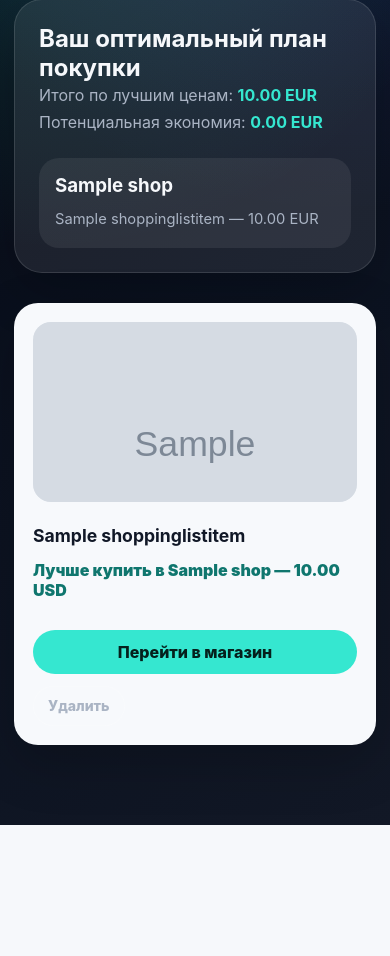
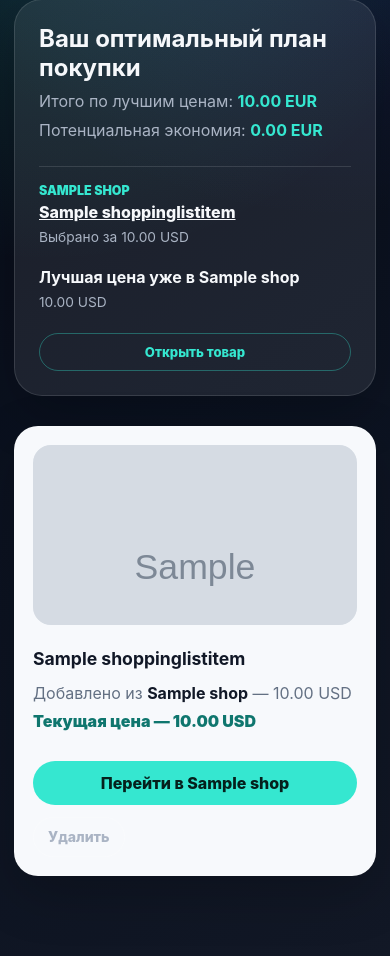
Before and after one commit to SRZ1987/django-parser, a Django app: page /my-list/ in a window 390 px wide. Shown: the part 313-1269 px from the top of the page. Before the commit the page ends 1138 px from the top, so only its background shows below. Run offline with Django 5.2, Linux system fonts and the light colour scheme; a user stored in the database is signed in; tables that the repository leaves empty hold one stand-in row (values such as "Sample post"); grey boxes marked "Sample" are stand-in pictures.

Commit message:
Improve shopping list purchase plan

```diff
--- a/main/static/main/css/style.css
+++ b/main/static/main/css/style.css
@@ -1245,9 +1245,7 @@ select {
 }
 
 .purchase-plan h2,
-.purchase-plan p,
-.shop-plan-card h3,
-.shop-plan-card p {
+.purchase-plan p {
     margin: 0;
 }
 
@@ -1260,23 +1258,98 @@ select {
     color: var(--accent);
 }
 
-.shop-plan-grid {
-    display: grid;
-    grid-template-columns: repeat(3, minmax(0, 1fr));
-    gap: 14px;
-}
-
-.shop-plan-card {
-    padding: 16px;
-    display: grid;
-    gap: 10px;
-    border-radius: 20px;
-    background: rgba(255, 255, 255, 0.07);
-}
-
-.shop-plan-card p {
-    color: var(--muted);
-    font-size: 0.92rem;
+.purchase-plan-summary {
+    display: grid;
+    gap: 2px;
+}
+
+.purchase-plan-summary h2 {
+    margin-bottom: 4px;
+}
+
+.purchase-plan-list {
+    display: grid;
+    border-top: 1px solid rgba(255, 255, 255, 0.12);
+}
+
+.purchase-plan-row {
+    padding: 16px 0;
+    display: grid;
+    grid-template-columns: minmax(230px, 1.15fr) minmax(250px, 1fr) auto;
+    align-items: center;
+    gap: 20px;
+    border-bottom: 1px solid rgba(255, 255, 255, 0.1);
+}
+
+.purchase-plan-row:last-child {
+    padding-bottom: 0;
+    border-bottom: 0;
+}
+
+.plan-source,
+.plan-result {
+    min-width: 0;
+    display: grid;
+    gap: 4px;
+}
+
+.plan-store {
+    color: var(--accent);
+    font-size: 0.78rem;
+    font-weight: 900;
+    text-transform: uppercase;
+}
+
+.plan-source a {
+    color: var(--text);
+    font-weight: 800;
+    line-height: 1.35;
+    overflow-wrap: anywhere;
+}
+
+.plan-source span:last-child,
+.plan-result span {
+    color: var(--muted);
+    font-size: 0.86rem;
+    line-height: 1.45;
+}
+
+.plan-result strong {
+    color: var(--text);
+    line-height: 1.35;
+}
+
+.plan-row-actions,
+.plan-row-actions form {
+    margin: 0;
+    display: flex;
+    align-items: center;
+    gap: 8px;
+}
+
+.plan-link,
+.plan-replace-button {
+    min-height: 38px;
+    padding: 0 13px;
+    display: inline-flex;
+    align-items: center;
+    justify-content: center;
+    border: 1px solid rgba(53, 231, 208, 0.35);
+    border-radius: 999px;
+    color: var(--accent);
+    background: transparent;
+    font: inherit;
+    font-size: 0.82rem;
+    font-weight: 800;
+    text-decoration: none;
+    white-space: nowrap;
+    cursor: pointer;
+}
+
+.plan-replace-button {
+    color: #05201c;
+    border-color: var(--accent);
+    background: var(--accent);
 }
 
 .list-items {
@@ -1307,6 +1380,15 @@ select {
     overflow-wrap: anywhere;
 }
 
+.source-offer-line {
+    margin: 0 0 8px;
+    color: var(--card-muted);
+}
+
+.source-offer-line strong {
+    color: #111827;
+}
+
 .recommendation {
     margin: 0 0 8px;
     color: #0f766e;
@@ -1338,6 +1420,13 @@ select {
     align-items: flex-end;
     justify-content: space-between;
     gap: 12px;
+}
+
+.list-item-primary-actions {
+    display: flex;
+    align-items: flex-end;
+    flex-direction: column;
+    gap: 8px;
 }
 
 .pagination {
@@ -1450,6 +1539,14 @@ select {
 
     .catalog-grid {
         grid-template-columns: repeat(3, minmax(0, 1fr));
+    }
+
+    .purchase-plan-row {
+        grid-template-columns: repeat(2, minmax(0, 1fr));
+    }
+
+    .plan-row-actions {
+        grid-column: 1 / -1;
     }
 }
 
@@ -1596,12 +1693,28 @@ select {
         height: 210px;
     }
 
-    .shop-plan-grid,
+    .purchase-plan-row,
     .list-item-card {
         grid-template-columns: 1fr;
     }
 
+    .plan-row-actions {
+        grid-column: auto;
+        align-items: stretch;
+        flex-direction: column;
+    }
+
+    .plan-row-actions form,
+    .plan-link,
+    .plan-replace-button {
+        width: 100%;
+    }
+
     .list-item-actions {
+        align-items: stretch;
+    }
+
+    .list-item-primary-actions {
         align-items: stretch;
     }
 }
--- a/main/templates/main/base.html
+++ b/main/templates/main/base.html
@@ -5,7 +5,7 @@
     <meta charset="utf-8">
     <meta name="viewport" content="width=device-width, initial-scale=1">
     <title>{% block title %}Price Compare{% endblock %}</title>
-    <link rel="stylesheet" href="{% static 'main/css/style.css' %}?v=5">
+    <link rel="stylesheet" href="{% static 'main/css/style.css' %}?v=6">
     <link rel="stylesheet" href="{% static 'main/css/barcode-scanner.css' %}?v=1">
     <script src="{% static 'main/js/menu.js' %}?v=1" defer></script>
     <script src="{% static 'main/js/search-suggestions.js' %}?v=2" defer></script>
--- a/main/templates/main/shopping_list.html
+++ b/main/templates/main/shopping_list.html
@@ -12,19 +12,54 @@
 
     {% if plan.rows %}
         <section class="purchase-plan">
-            <div>
+            <div class="purchase-plan-summary">
                 <h2>Ваш оптимальный план покупки</h2>
                 <p>Итого по лучшим ценам: <strong>{{ plan.total_best_cost }} EUR</strong></p>
                 <p>Потенциальная экономия: <strong>{{ plan.potential_saving }} EUR</strong></p>
             </div>
-            <div class="shop-plan-grid">
-                {% for shop, rows in plan.grouped_by_shop.items %}
-                    <article class="shop-plan-card">
-                        <h3>{{ shop.name }}</h3>
-                        {% for row in rows %}
-                            <p>{{ row.item.name }} — {{ row.best_price }} EUR</p>
-                        {% endfor %}
+            <div class="purchase-plan-list" role="list">
+                {% for row in plan.rows %}
+                    {% with item=row.item offer=row.best_offer source=row.item.source_offer %}
+                    <article class="purchase-plan-row" role="listitem">
+                        <div class="plan-source">
+                            <span class="plan-store">{{ source.shop.name }}</span>
+                            <a href="{% url 'offer_detail' source.pk %}">{{ item.name }}</a>
+                            {% if row.source_price %}
+                                <span>Выбрано за {{ row.source_price }} {{ source.currency }}</span>
+                            {% else %}
+                                <span>Цена выбранного товара не указана</span>
+                            {% endif %}
+                        </div>
+
+                        <div class="plan-result">
+                            {% if offer and row.potential_saving %}
+                                <strong>В {{ offer.shop.name }} дешевле на {{ row.potential_saving }} {{ offer.currency }}</strong>
+                                <span>{{ offer.original_name }} — {{ row.best_price }} {{ offer.currency }}</span>
+                            {% elif offer %}
+                                <strong>Лучшая цена уже в {{ source.shop.name }}</strong>
+                                <span>{{ row.best_price }} {{ offer.currency }}</span>
+                            {% else %}
+                                <strong>Нет доступных предложений</strong>
+                            {% endif %}
+                        </div>
+
+                        {% if offer %}
+                            <div class="plan-row-actions">
+                                {% if offer.product_url %}
+                                    <a class="plan-link" href="{{ offer.product_url }}" target="_blank" rel="noopener noreferrer">Открыть товар</a>
+                                {% else %}
+                                    <a class="plan-link" href="{% url 'offer_detail' offer.pk %}">Открыть товар</a>
+                                {% endif %}
+                                {% if row.potential_saving %}
+                                    <form method="post" action="{% url 'replace_with_best_offer' item.pk %}">
+                                        {% csrf_token %}
+                                        <button class="plan-replace-button" type="submit">Заменить</button>
+                                    </form>
+                                {% endif %}
+                            </div>
+                        {% endif %}
                     </article>
+                    {% endwith %}
                 {% endfor %}
             </div>
         </section>
@@ -43,12 +78,18 @@
 
                         <div class="list-item-main">
                             <h2>{{ item.name }}</h2>
+                            <p class="source-offer-line">
+                                Добавлено из <strong>{{ item.source_offer.shop.name }}</strong>
+                                {% if row.source_price %} — {{ row.source_price }} {{ item.source_offer.currency }}{% endif %}
+                            </p>
                             {% if offer %}
-                                <p class="recommendation">Лучше купить в {{ offer.shop.name }} — {{ row.best_price }} {{ offer.currency }}</p>
                                 {% if row.potential_saving %}
-                                    <p class="saving-line">Можно сэкономить по сравнению с выбранным товаром: {{ row.potential_saving }} {{ offer.currency }}</p>
+                                    <p class="recommendation">Лучше купить в {{ offer.shop.name }} — {{ row.best_price }} {{ offer.currency }}</p>
+                                    <p class="saving-line">Экономия после замены: {{ row.potential_saving }} {{ offer.currency }}</p>
                                 {% elif row.other_offers %}
-                                    <p class="saving-line">Выбранное предложение уже по минимальной цене.</p>
+                                    <p class="recommendation">Выбранное предложение уже по минимальной цене.</p>
+                                {% else %}
+                                    <p class="recommendation">Текущая цена — {{ row.best_price }} {{ offer.currency }}</p>
                                 {% endif %}
                                 {% if row.other_offers %}
                                     <div class="other-offers">
@@ -64,11 +105,19 @@
                         </div>
 
                         <div class="list-item-actions">
-                            {% if offer and offer.product_url %}
-                                <a class="store-link" href="{{ offer.product_url }}" target="_blank" rel="noopener noreferrer">Перейти в магазин</a>
-                            {% elif offer %}
-                                <a class="store-link" href="{% url 'offer_detail' offer.pk %}">Открыть товар</a>
-                            {% endif %}
+                            <div class="list-item-primary-actions">
+                                {% if offer and offer.product_url %}
+                                    <a class="store-link" href="{{ offer.product_url }}" target="_blank" rel="noopener noreferrer">Перейти в {{ offer.shop.name }}</a>
+                                {% elif offer %}
+                                    <a class="store-link" href="{% url 'offer_detail' offer.pk %}">Открыть товар</a>
+                                {% endif %}
+                                {% if offer and row.potential_saving %}
+                                    <form method="post" action="{% url 'replace_with_best_offer' item.pk %}">
+                                        {% csrf_token %}
+                                        <button class="list-button" type="submit">Заменить товар</button>
+                                    </form>
+                                {% endif %}
+                            </div>
                             <form method="post" action="{% url 'remove_from_shopping_list' item.pk %}">
                                 {% csrf_token %}
                                 <button class="list-button list-button-muted" type="submit">Удалить</button>
--- a/main/urls.py
+++ b/main/urls.py
@@ -10,6 +10,7 @@ urlpatterns = [
     path('accounts/register/', views.register, name='register'),
     path('my-list/', views.shopping_list, name='shopping_list'),
     path('my-list/add/<int:offer_pk>/', views.add_to_shopping_list, name='add_to_shopping_list'),
+    path('my-list/replace/<int:item_pk>/', views.replace_with_best_offer, name='replace_with_best_offer'),
     path('my-list/remove/<int:item_pk>/', views.remove_from_shopping_list, name='remove_from_shopping_list'),
     path('search/', views.product_search_view, name='product_search'),
     path('products/', views.product_search_view, name='products'),
--- a/main/views.py
+++ b/main/views.py
@@ -7,6 +7,7 @@ from django.http import JsonResponse
 from django.shortcuts import get_object_or_404, redirect, render
 from django.urls import reverse
 from django.utils.http import url_has_allowed_host_and_scheme
+from django.views.decorators.http import require_POST
 
 from catalog.models import Category, ProductOffer, Shop
 from catalog.services.normalization import normalize_product_name, tokenize
@@ -18,7 +19,13 @@ from catalog.services.product_search import (
 )
 
 from .models import ShoppingListItem
-from .services import add_offer_to_shopping_list, build_purchase_plan, get_or_create_shopping_list
+from .services import (
+    add_offer_to_shopping_list,
+    build_purchase_plan,
+    get_best_offer,
+    get_or_create_shopping_list,
+    replace_shopping_list_offer,
+)
 
 
 CATALOG_PAGE_SIZE = 24
@@ -337,6 +344,26 @@ def remove_from_shopping_list(request, item_pk):
     return redirect("shopping_list")
 
 
+@login_required
+@require_POST
+def replace_with_best_offer(request, item_pk):
+    item = get_object_or_404(
+        ShoppingListItem.objects.select_related(
+            "shopping_list",
+            "source_offer",
+            "source_offer__shop",
+            "source_offer__category",
+            "source_offer__product",
+        ),
+        pk=item_pk,
+        shopping_list__user=request.user,
+    )
+    result = get_best_offer(item)
+    if result.best_offer and result.best_offer.pk != item.source_offer_id and result.potential_saving > 0:
+        replace_shopping_list_offer(item, result.best_offer)
+    return redirect("shopping_list")
+
+
 def get_list_offer_ids(user):
     if not user.is_authenticated:
         return set()
```
Also changed, not shown: main/services.py (+21 -4 lines), main/tests.py (+118 -3 lines).
